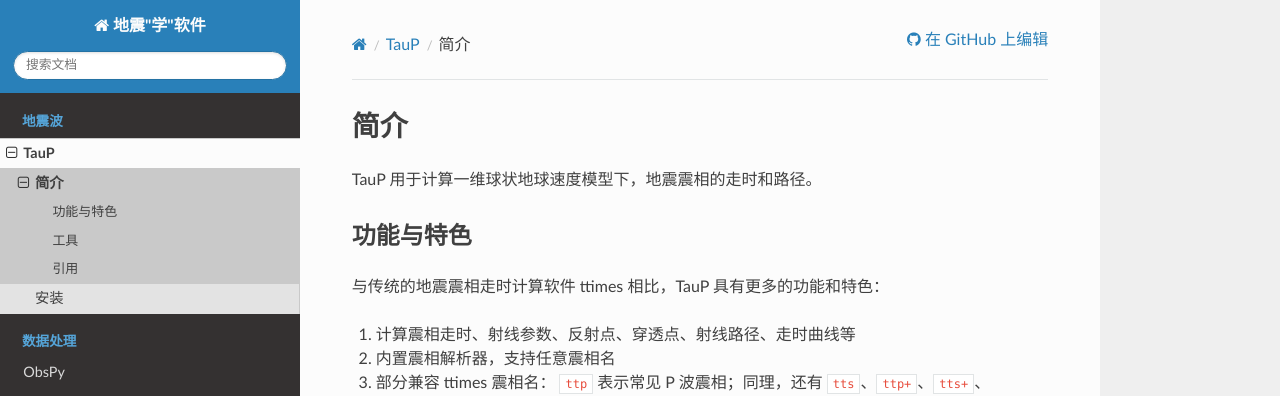
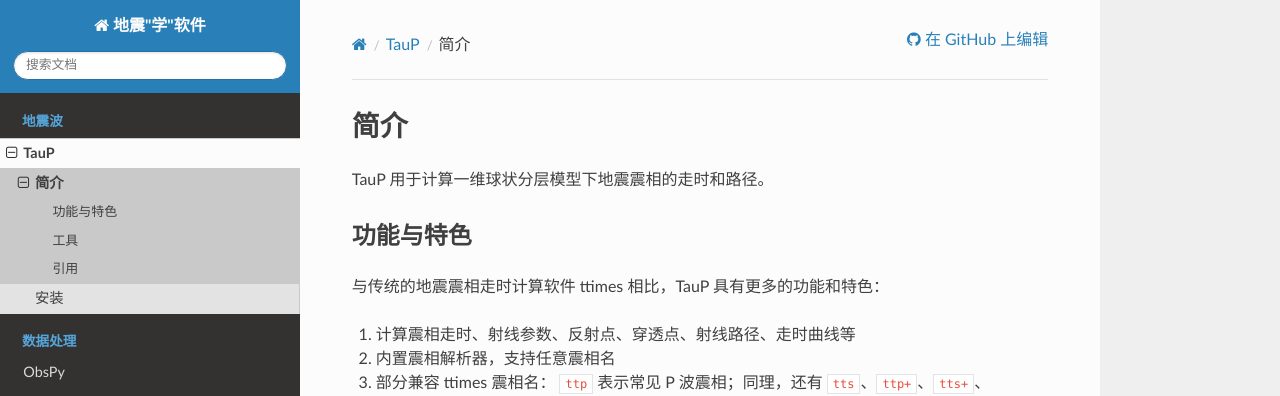
Before and after one commit to seismo-learn/software, a Sphinx documentation site: the page built from source/taup/introduction.rst, in a window 1280 px wide and 900 px high. Shown: the top 396 px of the window. Built offline with Sphinx 7.4.7 and the Read the Docs theme 2.0.0, drawn with Linux system fonts in a browser that asks for light colours.

Commit message:
Fix TauP summary
Co-authored-by: Dongdong Tian <seisman.info@gmail.com>

```diff
--- a/source/taup/introduction.rst
+++ b/source/taup/introduction.rst
@@ -1,7 +1,7 @@
 简介
 ====
 
-TauP 用于计算一维球状地球速度模型下，地震震相的走时和路径。
+TauP 用于计算一维球状分层模型下地震震相的走时和路径。
 
 功能与特色
 ----------
```
